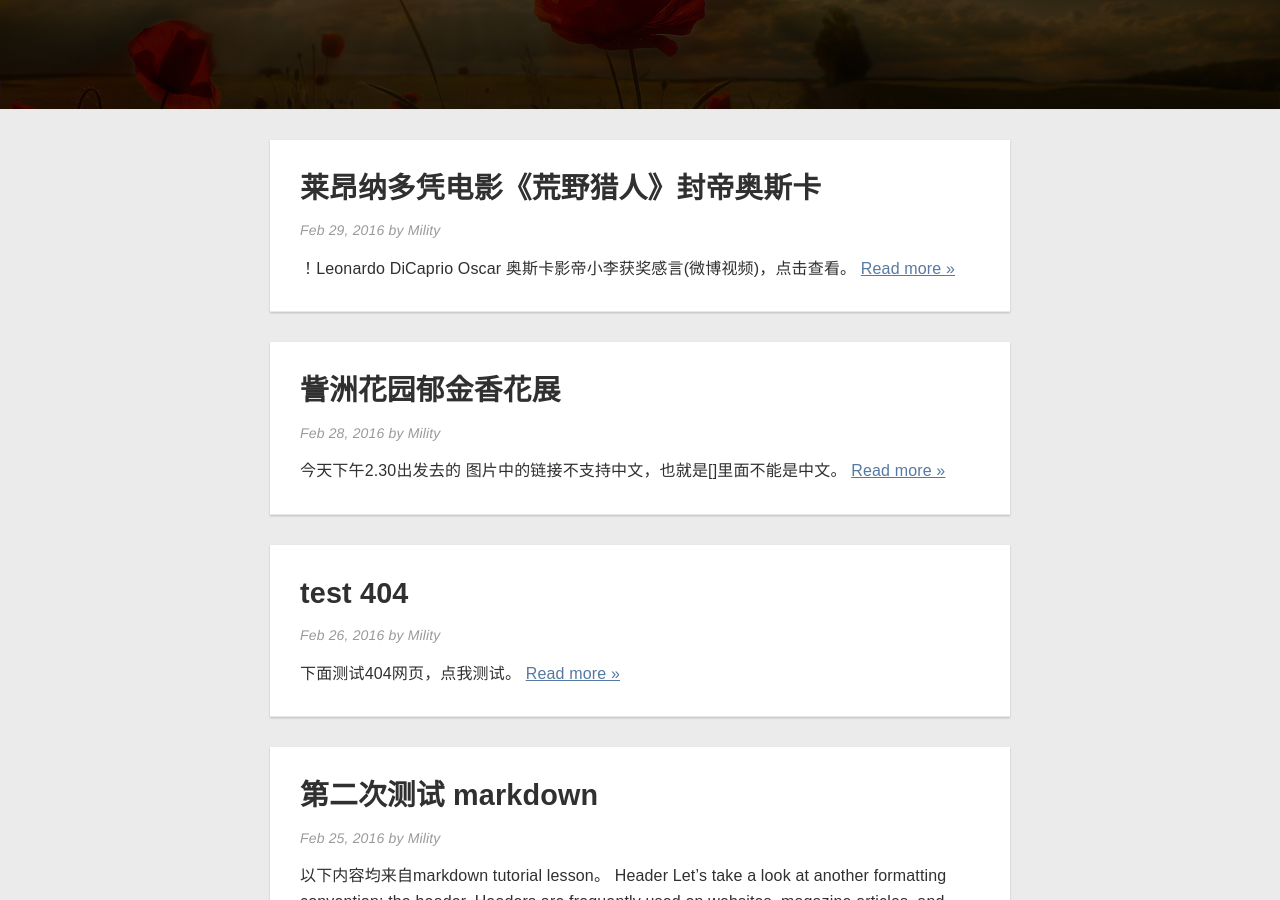
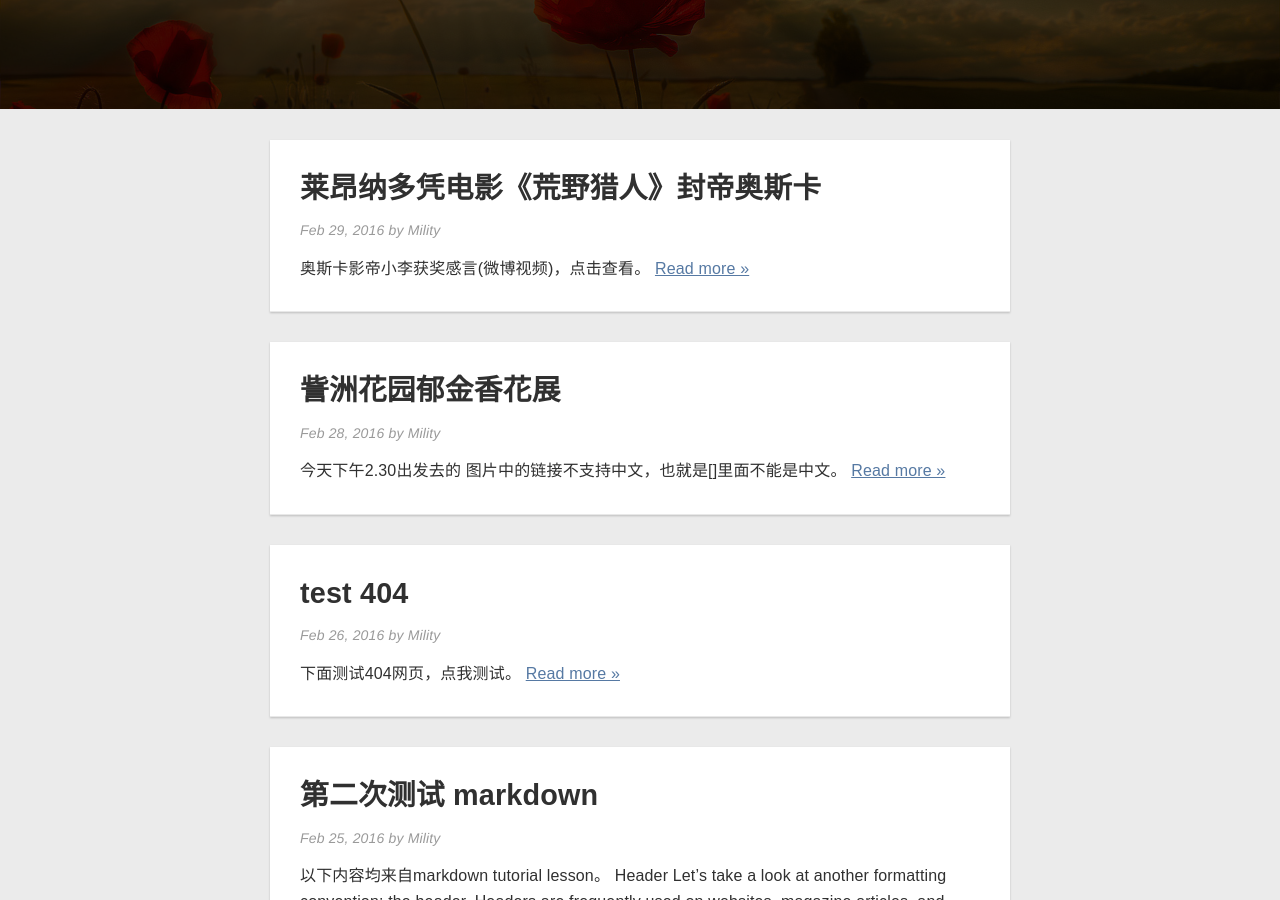
Before and after one commit to Mility/Mility.github.io, a Jekyll site: the page built from index.html, in a window 1280 px wide and 900 px high, scrolled down 354 px. Built offline with Jekyll 4.4.1, drawn with Linux system fonts in a browser that asks for light colours; nearby versions of some CDN libraries; the list of posts is cut into pages by our own code.

Commit message:
Update 2016-02-29-莱昂纳多凭电影-荒野猎人-封帝奥斯卡.markdown

```diff
--- a/_posts/2016-02-29-莱昂纳多凭电影-荒野猎人-封帝奥斯卡.markdown
+++ b/_posts/2016-02-29-莱昂纳多凭电影-荒野猎人-封帝奥斯卡.markdown
@@ -6,5 +6,6 @@ categories: Lorem
 comments: true
 ---
 
-！[Leonardo DiCaprio Oscar](https://www.google.com.hk/search?q=Leonardo+DiCaprio+Oscar&newwindow=1&safe=strict&biw=1680&bih=913&tbm=isch&imgil=kxmeYmG13Tmw9M%253A%253BjWD5fb1PaDqgaM%253Bhttps%25253A%25252F%25252Fwww.washingtonpost.com%25252Fnews%25252Farts-and-entertainment%25252Fwp%25252F2016%25252F01%25252F11%25252Fleonardo-dicaprio-is-finally-going-to-win-that-oscar-now-right%25252F&source=iu&pf=m&fir=kxmeYmG13Tmw9M%253A%252CjWD5fb1PaDqgaM%252C_&usg=__vwa2QgNAkqcJ9NXieDKravHkx3Y%3D&ved=0ahUKEwig646Zj53LAhUWBY4KHbrPC1IQyjcIIw&ei=8kzUVqCqMJaKuAS6n6-QBQ)
+![Leonardo DiCaprio Oscar](https://www.google.com.hk/search?q=Leonardo+DiCaprio+Oscar&newwindow=1&safe=strict&biw=1680&bih=913&tbm=isch&imgil=kxmeYmG13Tmw9M%253A%253BjWD5fb1PaDqgaM%253Bhttps%25253A%25252F%25252Fwww.washingtonpost.com%25252Fnews%25252Farts-and-entertainment%25252Fwp%25252F2016%25252F01%25252F11%25252Fleonardo-dicaprio-is-finally-going-to-win-that-oscar-now-right%25252F&source=iu&pf=m&fir=kxmeYmG13Tmw9M%253A%252CjWD5fb1PaDqgaM%252C_&usg=__vwa2QgNAkqcJ9NXieDKravHkx3Y%3D&ved=0ahUKEwig646Zj53LAhUWBY4KHbrPC1IQyjcIIw&ei=8kzUVqCqMJaKuAS6n6-QBQ)
+
 <a href="http://weibo.com/p/2304447d7012bede252e0d6ef5e1c34b692c52">奥斯卡影帝小李获奖感言(微博视频)</a>，点击查看。
```
